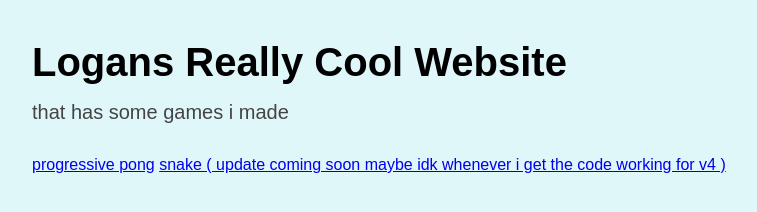
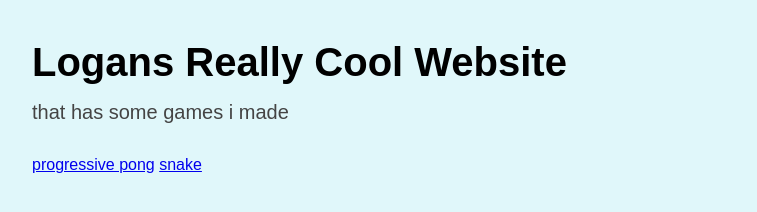
Before and after one commit to cooperlo-ai/cooperlo-ai.github.io, a plain HTML site: page index.html in a window 1280 px wide. Shown: the whole page, without its empty margins (8-765 px from the left). Drawn offline with Linux system fonts and the light colour scheme.

Commit message:
Update index.html

```diff
--- a/index.html
+++ b/index.html
@@ -31,7 +31,7 @@
   </div>
   <!-- ADD MORE CONTENT BELOW IF NEEDED -->
  <a href="/pong v2.html"> progressive pong</a>
- <a href="/snake v3.html"> snake ( update coming soon maybe idk whenever i get the code working for v4 )</a>
+ <a href="/snake v3.html"> snake </a>
 </body>
 
 </html>
```
